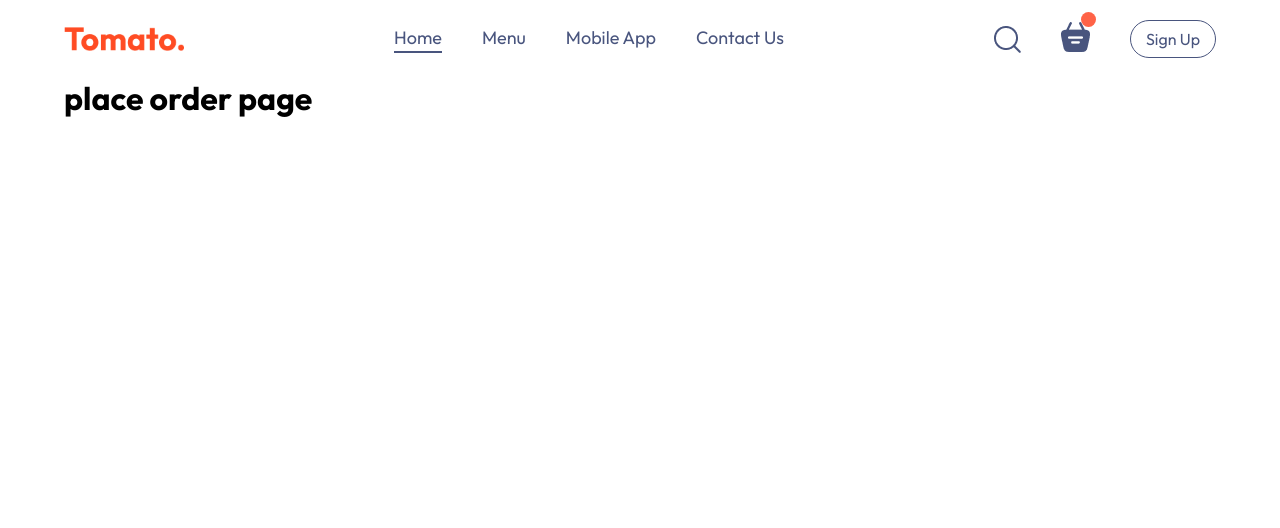
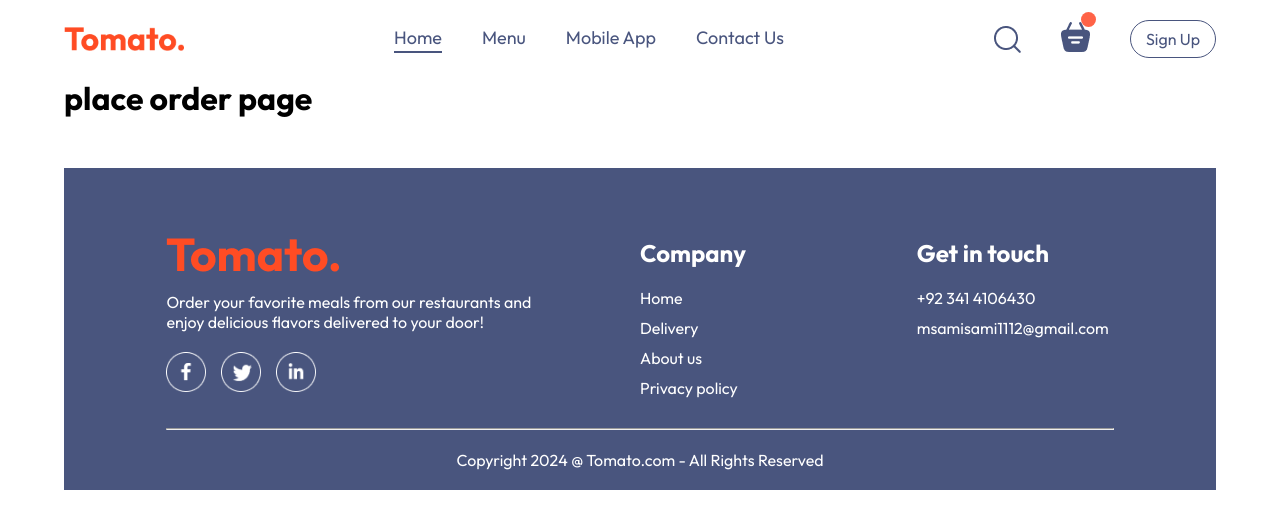
Before and after one commit to MuhammadSami643/Food-Order-System, a React (Vite) app: page /place-order in a window 1280 px wide. Shown: the top 528 px of the page. Built offline with nearby package versions, Linux system fonts and the light colour scheme.

Commit message:
Footer component complete

```diff
--- a/src/App.jsx
+++ b/src/App.jsx
@@ -4,6 +4,7 @@
 import Home from "./pages/Home";
 import Cart from "./pages/Cart";
 import PlaceOrder from "./pages/placeOrder";
+import Footer from "./components/footer";
 
 const App = () => {
   return (
@@ -17,6 +18,7 @@
           <Route path="/cart" element={<Cart />} />
           <Route path="place-order" element={<PlaceOrder />} />
         </Routes>
+        <Footer />
       </div>
     </>
   );
--- /dev/null
+++ b/src/componentCSS/footer.css
@@ -0,0 +1,46 @@
+.footer {
+  display: flex;
+  align-items: center;
+  flex-direction: column;
+  color: white;
+  margin-top: 50px;
+  background-color: var(--primary-color);
+  gap: 20px;
+  padding: 20px 8vw;
+}
+
+.f-content {
+  padding-top: 50px;
+  min-width: 100%;
+  display: grid;
+  grid-template-columns: 2fr 1fr 1fr;
+  gap: 80px;
+}
+
+.content-left,
+.center,
+.content-right {
+  display: flex;
+  flex-direction: column;
+  align-items: start;
+  gap: 20px;
+}
+
+.content-left li,
+.center li,
+.content-right li {
+  list-style: none;
+  margin-bottom: 10px;
+  cursor: pointer;
+}
+
+.social-icons img {
+  margin-right: 15px;
+  width: 40px;
+  cursor: pointer;
+}
+
+.footer hr {
+  width: 100%;
+  height: 2px;
+}
--- /dev/null
+++ b/src/components/footer.jsx
@@ -0,0 +1,48 @@
+import React from "react";
+import "../componentCSS/footer.css";
+import { assets } from "../assets/assets";
+
+const Footer = () => {
+  return (
+    <>
+      <div className="footer" id="footer">
+        <div className="f-content">
+          <div className="content-left">
+            <img src={assets.logo} alt="Tomato" />
+            <p>
+              Order your favorite meals from our restaurants and enjoy delicious
+              flavors delivered to your door!
+            </p>
+            <div className="social-icons">
+              <img src={assets.facebook_icon} alt="facebook" />
+              <img src={assets.twitter_icon} alt="twitter" />
+              <img src={assets.linkedin_icon} alt="linkedIn" />
+            </div>
+          </div>
+          <div className="center">
+            <h2>Company</h2>
+            <ul>
+              <li>Home</li>
+              <li>Delivery</li>
+              <li>About us</li>
+              <li>Privacy policy</li>
+            </ul>
+          </div>
+          <div className="content-right">
+            <h2>Get in touch</h2>
+            <ul>
+              <li>+92 341 4106430</li>
+              <li>msamisami1112@gmail.com </li>
+            </ul>
+          </div>
+        </div>
+        <hr />
+        <p className="copyright">
+          Copyright 2024 @ Tomato.com - All Rights Reserved
+        </p>
+      </div>
+    </>
+  );
+};
+
+export default Footer;
```
